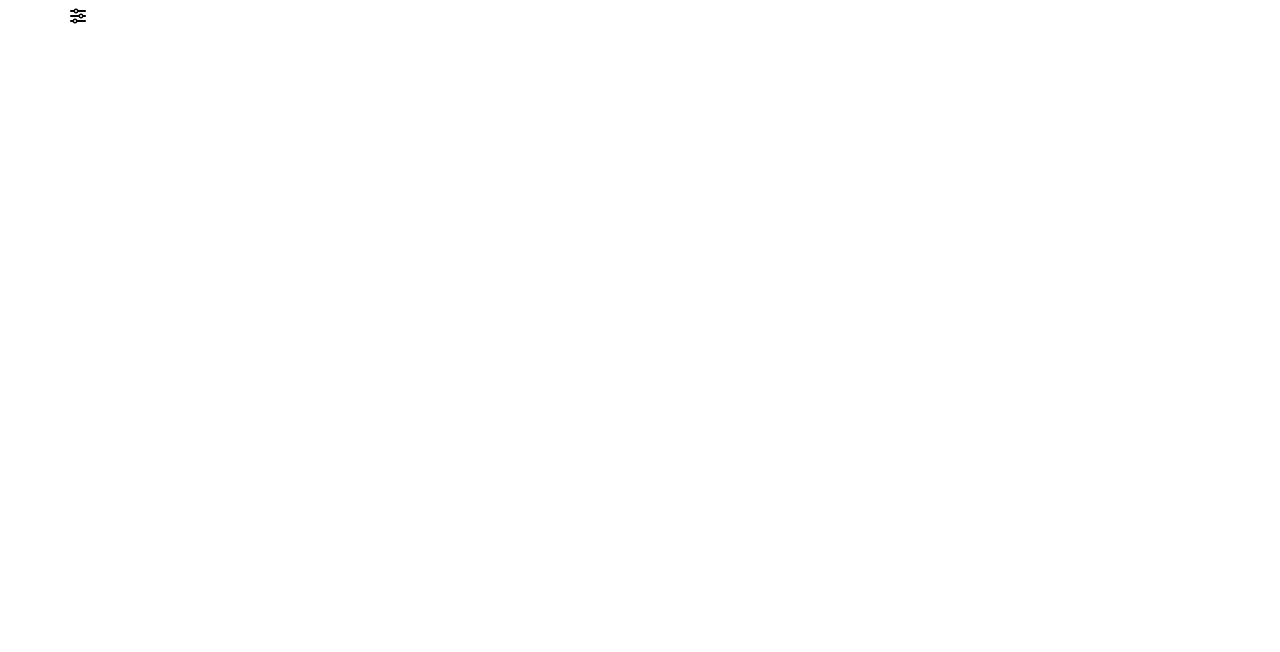
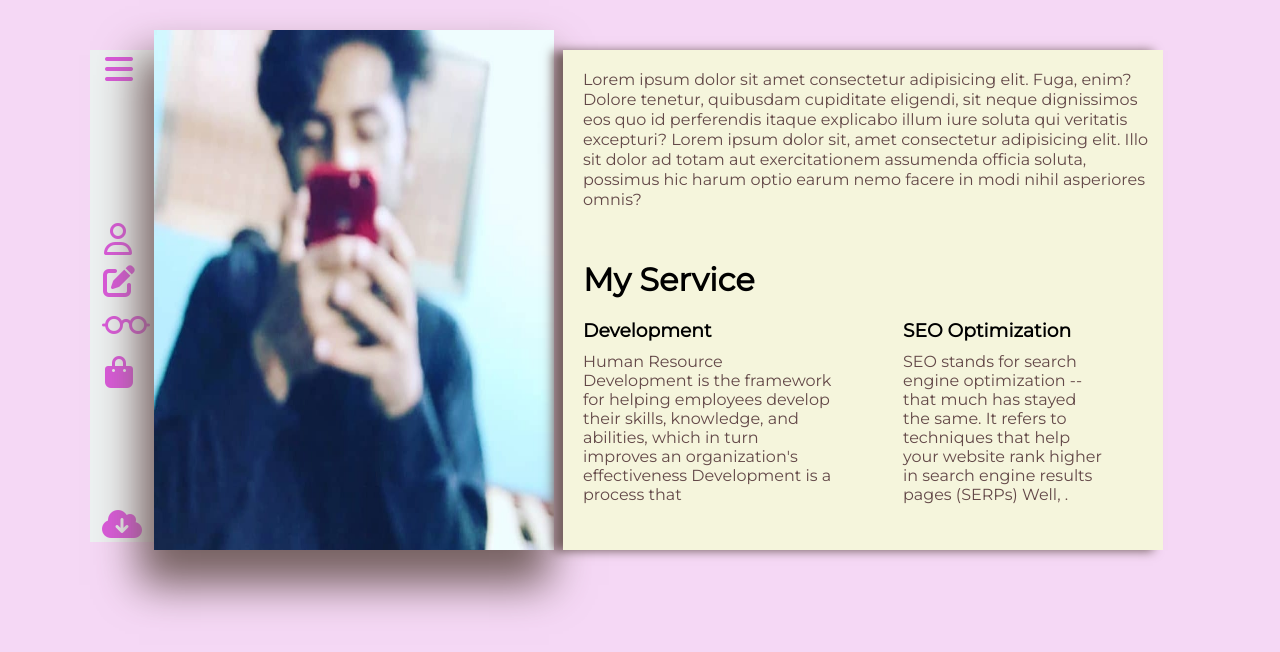
Before and after one commit to nomanustar/sylani-second-project, a plain HTML site: page index.html in a window 1280 px wide. Drawn offline with nearby package versions, Linux system fonts and the light colour scheme.

Commit message:
all chanded

```diff
--- a/css/style.css
+++ b/css/style.css
@@ -0,0 +1,115 @@
+*{
+    margin: 0;
+    padding: 0;
+    font-family: 'Montserrat', sans-serif
+}
+body{
+    background-color: rgb(245, 216, 245);
+}
+.container{
+    width: 1100px;
+    margin: 0 auto;
+}
+.withh{
+    height: 800px;
+
+}
+.row{
+    display: flex;
+    margin-top: 50px;
+}
+.img{
+    height: 520px;
+    width: 400px;
+    box-shadow: 10px 20px 30px 1px rgb(134, 127, 127);
+    box-shadow:  -10px 30px 40px 5px rgb(119, 98, 98);
+}
+.img-box{
+
+    margin-top: -20px;
+
+
+}
+.hei{
+    margin-top: 120px;
+    color: rgb(218, 89, 218);
+
+
+}
+
+.icons{
+    background-color: rgb(237, 241, 241);
+    width: 50px;
+    padding: 2px;
+    padding-left: 12px;
+}
+.heii{
+    margin-top: 1px;
+    margin-left: px;
+    color: rgb(218, 89, 218);
+}
+.right{
+ margin-left: 2px;
+}
+.left{
+    margin-left: 3px;
+    width: 100px;
+    height: 50px;
+    margin-right: 20px;
+
+}
+.top{
+margin-top: 10px;
+margin-left: 1px;
+}
+.bottom{
+padding-right: 30px;
+}
+.bot{
+    margin-right: 30px;
+}
+.top-bottom{
+    margin-left: 3px;
+
+}
+.text-box{
+    background-color: beige;
+ height: 500px;
+ width: 600px;
+ margin-left: 9px;
+ box-shadow:  -10px 1px 10px rgb(119, 98, 98);
+}
+.para{
+    margin-left: 20px;
+    line-height: 20px;
+    color: rgb(99, 72, 72);
+    padding-top: 20px;
+}
+.box{
+    display: flex;
+    margin-top: 100px;
+}
+
+.first-box{
+  width: 250px;
+  margin-left: 20px;
+  margin-top: -80px;
+}
+.second-box{
+    width: 200px;
+    margin-left: 70px;
+    margin-top: -80px;
+}
+.box-para1{
+ margin-top: 10px;
+ color: rgb(99, 72, 72);
+}
+.box-para2{
+    color: rgb(99, 72, 72);
+    margin-top: 10px;
+
+}
+.heading{
+    padding-top: 50px;
+    padding-left: 20px ;
+}
--- a/index.html
+++ b/index.html
@@ -5,25 +5,65 @@
     <meta http-equiv="X-UA-Compatible" content="IE=edge">
     <meta name="viewport" content="width=`, initial-scale=1.0">
     <link rel="stylesheet" href="./css/style.css">
-    <link rel="stylesheet" href="./bootstrap/bootstrap-5.1.3-dist/bootstrap-5.1.3-dist/css/bootstrap-grid.min.css">
+    <link rel="preconnect" href="https://fonts.googleapis.com">
+<link rel="preconnect" href="https://fonts.gstatic.com" crossorigin>
+<link href="https://fonts.googleapis.com/css2?family=Montserrat:ital,wght@0,100;0,200;0,300;0,400;1,100&display=swap" rel="stylesheet">
+    <!-- <link rel="stylesheet" href="./bootstrap/bootstrap-5.1.3-dist/bootstrap-5.1.3-dist/css/bootstrap-grid.min.css"> -->
     <script src="https://kit.fontawesome.com/650b5f7c77.js" crossorigin="anonymous"></script>
+    <link rel="stylesheet" href="https://cdn.jsdelivr.net/npm/bootstrap-icons@1.8.3/font/bootstrap-icons.css">
 
-    <script src="./bootstrap/bootstrap-5.1.3-dist/bootstrap-5.1.3-dist/js/bootstrap.bundle.min.js"></script>
-
+    <!-- <script src="./bootstrap/bootstrap-5.1.3-dist/bootstrap-5.1.3-dist/js/bootstrap.bundle.min.js"></script>
+         -->
 
     <title>Document</title>
 </head>
 <body>
     <div class="container">
         <div class="row">
-            <div class="col">
-                <i class="fa-solid fa-sliders"></i>
+            <div class="col with">
+                <div class="icons">
+                    <i class="fa-solid fa-bars heii fa-2x left" ></i> <br>
+                    <i class="fa-regular fa-user hei fa-2x right"></i> <br>
+                    <i class="fa-solid fa-pen-to-square heii fa-2x top"></i> <br>
+                    <div class="bot">
+                    <i class="bi bi-eyeglasses heii fa-3x bottom"  ></i><br>
+                </div>
+                    <i class="fa-solid fa-bag-shopping heii  fa-2x top-bottom" ></i> <br>
+                    <i class="fa-solid fa-cloud-arrow-down hei fa-2x left-right"></i>
+
+                </div>
             </div>
-            <div class="col">
+            <div class="col withh">
+                <div class="img-box">
+                    <img src="./img/noman.jpg " alt="" class="img">
+                </div>
+            </div>
+            <div class="col ">
+                <div class="text-box">
 
-            </div>
-            <div class="col">
+                    <div class="para">
+                        <p class="paragraph">
+                            Lorem ipsum dolor sit amet consectetur adipisicing elit. Fuga, enim? Dolore tenetur, quibusdam cupiditate eligendi, sit neque dignissimos eos quo id perferendis itaque explicabo illum iure soluta qui veritatis excepturi? Lorem ipsum dolor sit, amet consectetur adipisicing elit. Illo sit dolor ad totam aut exercitationem assumenda officia soluta, possimus hic harum optio earum nemo facere in modi nihil asperiores omnis?
+                        </p>
+                    </div>
+                    <h1 class="heading"> My Service</h1>
+                    <div class="box">
+                        <div class="first-box">
+                            <h3 class="box-headind">
+                                Development
+                            </h3>
+                            <p class="box-para1">
+                                Human Resource Development is the framework for helping employees develop their skills, knowledge, and abilities, which in turn improves an organization's effectiveness
+                                Development is a process that
+                            </p>
+                        </div>
+                        <div class="second-box">
+                            <h3 class="box-heading">SEO Optimization</h3>
+                            <p class="box-para2"> SEO stands for search engine optimization -- that much has stayed the same. It refers to techniques that help your website rank higher in search engine results pages (SERPs) Well, .</p>
+                        </div>
+                    </div>
 
+                </div>
             </div>
         </div>
     </div>
```
Also changed, not shown: img/noman.jpg (added).
